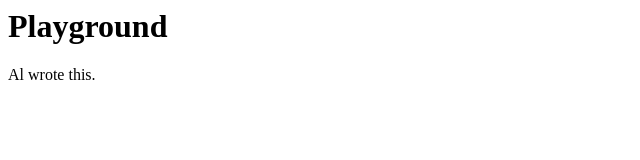
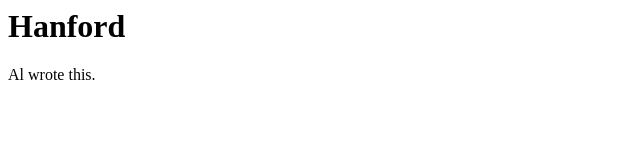
Before and after one commit to portlandcodeschool/fed-git-playground, a plain HTML site: page index.html in a window 1280 px wide. Shown: the whole page, without its empty margins (0-640 px from the left). Drawn offline with Linux system fonts and the light colour scheme.

Commit message:
moved to Hanford

```diff
--- a/index.html
+++ b/index.html
@@ -3,7 +3,7 @@
 		<title>Playground</title>
 	</head>
 	<body>
-		<h1>Playground</h1>
+		<h1>Hanford</h1>
 		<p>Al wrote this.</p>
 	</body>
 </html>
```
